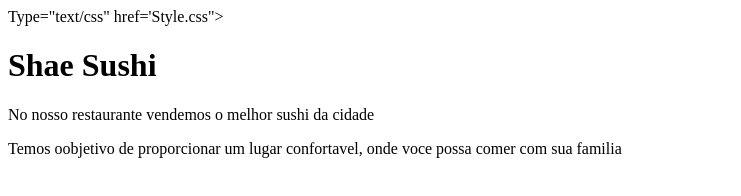
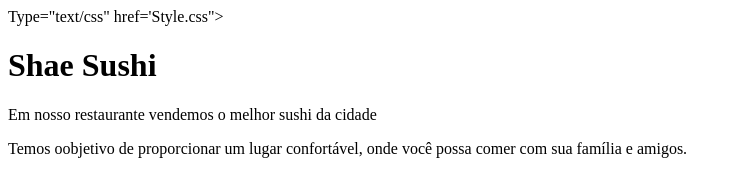
Before and after one commit to Vitin1411/Barao-1A-Pensamento-computacional, a plain HTML site: page Index.HTML in a window 1280 px wide. Shown: the full height of the page, 0-741 px from the left. Drawn offline with Linux system fonts and the light colour scheme.

Commit message:
Update Index.HTML

```diff
--- a/Index.HTML
+++ b/Index.HTML
@@ -9,10 +9,10 @@
 </body>
      <h1>Shae Sushi</h1>
 
-<p> No nosso restaurante vendemos o melhor sushi da cidade
+<p> Em nosso restaurante vendemos o melhor sushi da cidade
 
-</p> Temos oobjetivo de proporcionar um lugar confortavel, onde
-voce possa comer com sua familia
+</p> Temos oobjetivo de proporcionar um lugar confortável, onde
+você possa comer com sua família e amigos.
 
 </body>
 </html>
```
